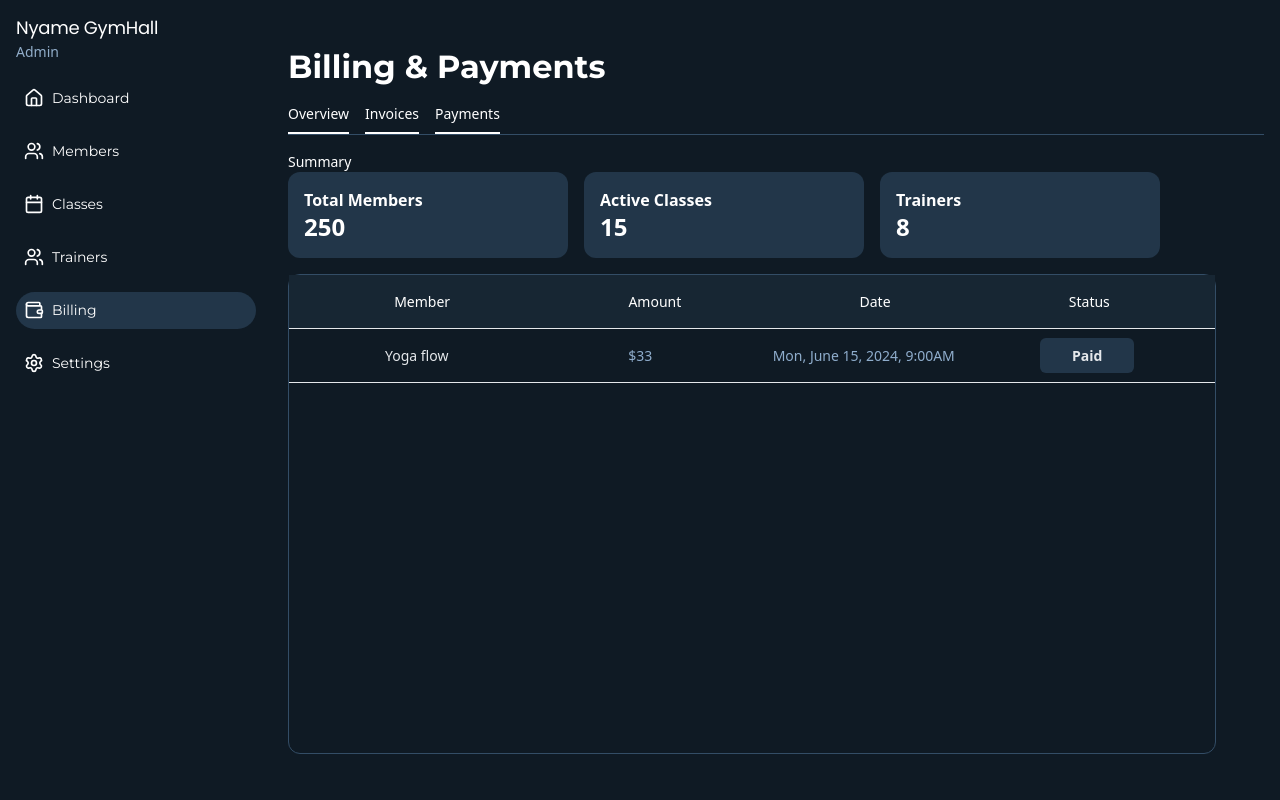
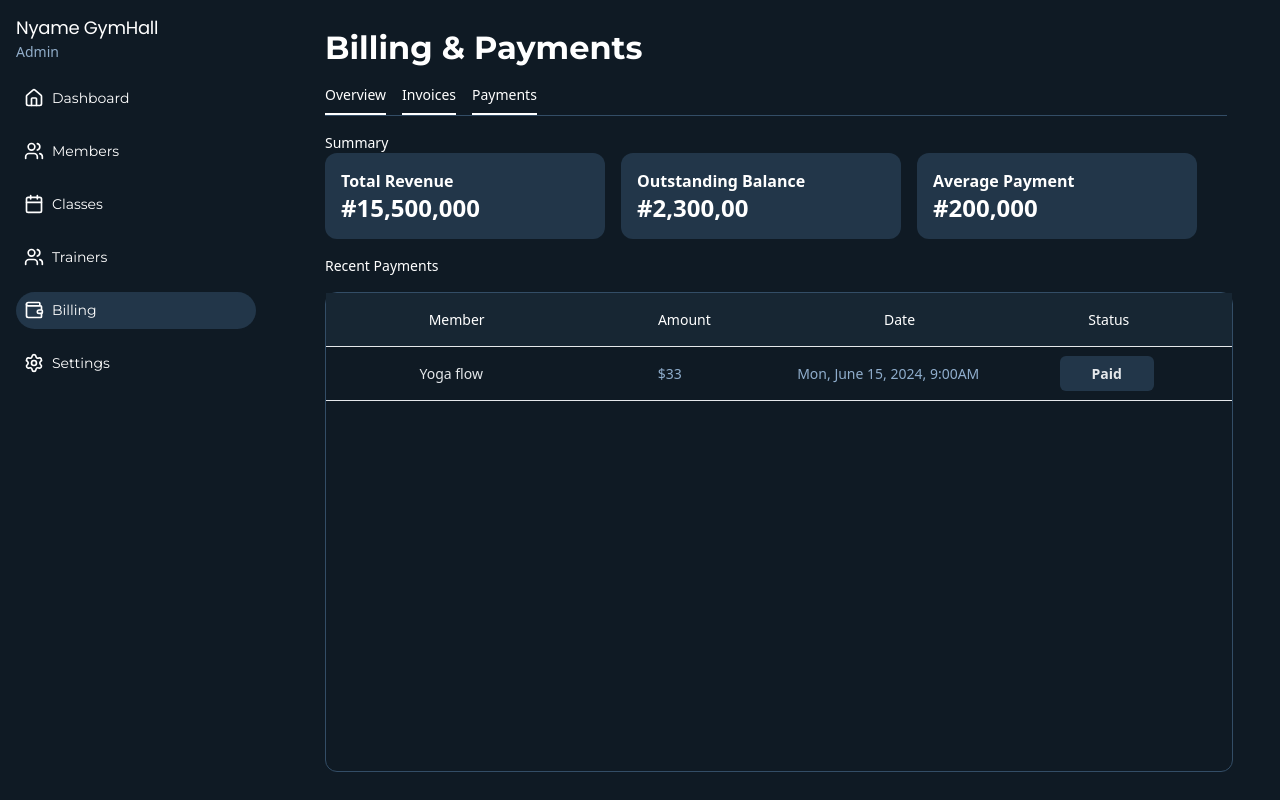
Before and after one commit to mafindijr/Gym-Management-System, a React (Vite) app: page /billing in a window 1280 px wide. Built offline with nearby package versions, Linux system fonts and the light colour scheme.

Commit message:
remove and empty class

```diff
--- a/src/pages/billing-payment.jsx
+++ b/src/pages/billing-payment.jsx
@@ -21,14 +21,14 @@ export default function BillingPayment() {
 
   return (
     <>
-         <main className='flex flex-col col-span-4 gap-4 w-full'>
+         <main className='flex flex-col col-span-4 gap-4'>
                     <div className='flex justify-between items-center'>
                         <div className='flex flex-col gap-4'>
                         <h1 className='text-[32px] leading-[40px] font-bold font-montserrat'>Billing & Payments</h1>
                         </div>
                     </div>
 
-                    <div className='flex flex-col gap-4 text-[14px] leading-[21px]'>
+                    <div className='w-[902px] flex flex-col gap-4 text-[14px] leading-[21px]'>
                         <div className='inline-flex gap-4 border-b-1 border-[#334d66]'>
                             <span className='border-b-2 pb-2'>Overview</span>
                             <span className='border-b-2 pb-2'>Invoices</span>
@@ -38,24 +38,28 @@ export default function BillingPayment() {
                             <div>
                                 <h4>Summary</h4>
                             </div>
-                            <div>
+                            <div className='w-[908px]'>
                                 <div className='flex gap-4'>
                                     <div className='w-[280px] h-[120] rounded-[12px] p-4 text-left bg-[#223649]'>
-                                        <p className='font-semibold text-[16px] leading-[24px]'>Total Members</p>
-                                        <p className='font-bold text-[24px] leading-[30px]'>250</p>
+                                        <p className='font-semibold text-[16px] leading-[24px]'>Total Revenue</p>
+                                        <p className='font-bold text-[24px] leading-[30px]'>#15,500,000</p>
                                     </div>
                                     <div className='w-[280px] h-[120] rounded-[12px] p-4 text-left bg-[#223649]'>
-                                        <p className='font-semibold text-[16px] leading-[24px]'>Active Classes</p>
-                                        <p className='font-bold text-[24px] leading-[30px]'>15</p>
+                                        <p className='font-semibold text-[16px] leading-[24px]'>Outstanding Balance</p>
+                                        <p className='font-bold text-[24px] leading-[30px]'>#2,300,00</p>
                                     </div>
                                     <div className='w-[280px] h-[120] rounded-[12px] p-4 text-left bg-[#223649]'>
-                                        <p className='font-semibold text-[16px] leading-[24px]'>Trainers</p>
-                                        <p className='font-bold text-[24px] leading-[30px]'>8</p>
+                                        <p className='font-semibold text-[16px] leading-[24px]'>Average Payment</p>
+                                        <p className='font-bold text-[24px] leading-[30px]'>#200,000</p>
                                     </div>
                                 </div>
                             </div>
                         </div>
-                        <div className="w-[928px] h-[480px] flex flex-col border-1 inset-1 border-[#334d66] rounded-[12px]">
+                        <div className='flex flex-col gap-4'>
+                            <div>
+                                <h2>Recent Payments</h2>
+                            </div>
+                        <div className="w-[908px] h-[480px] flex flex-col border-1 inset-1 border-[#334d66] rounded-[12px]">
                                 <div className='flex justify-around items-center bg-[#172633] p-4 border-[#e5e8eb] border-b-1'>
                                     <div><span>Member</span></div>
                                     <div><span>Amount</span></div>
@@ -80,6 +84,7 @@ export default function BillingPayment() {
                                         </div>
                                     ))}
                                 </div>
+                            </div>
                         </div>
 
                     </div>
```
